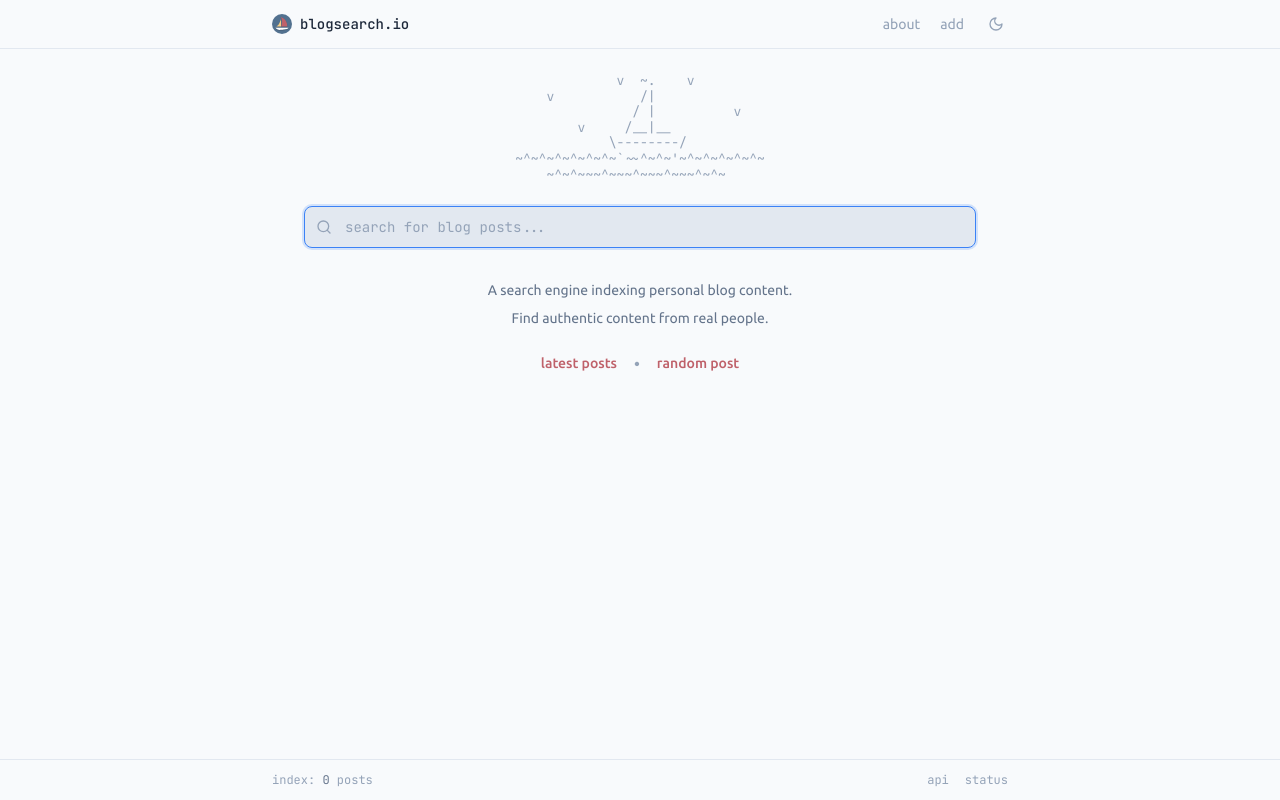
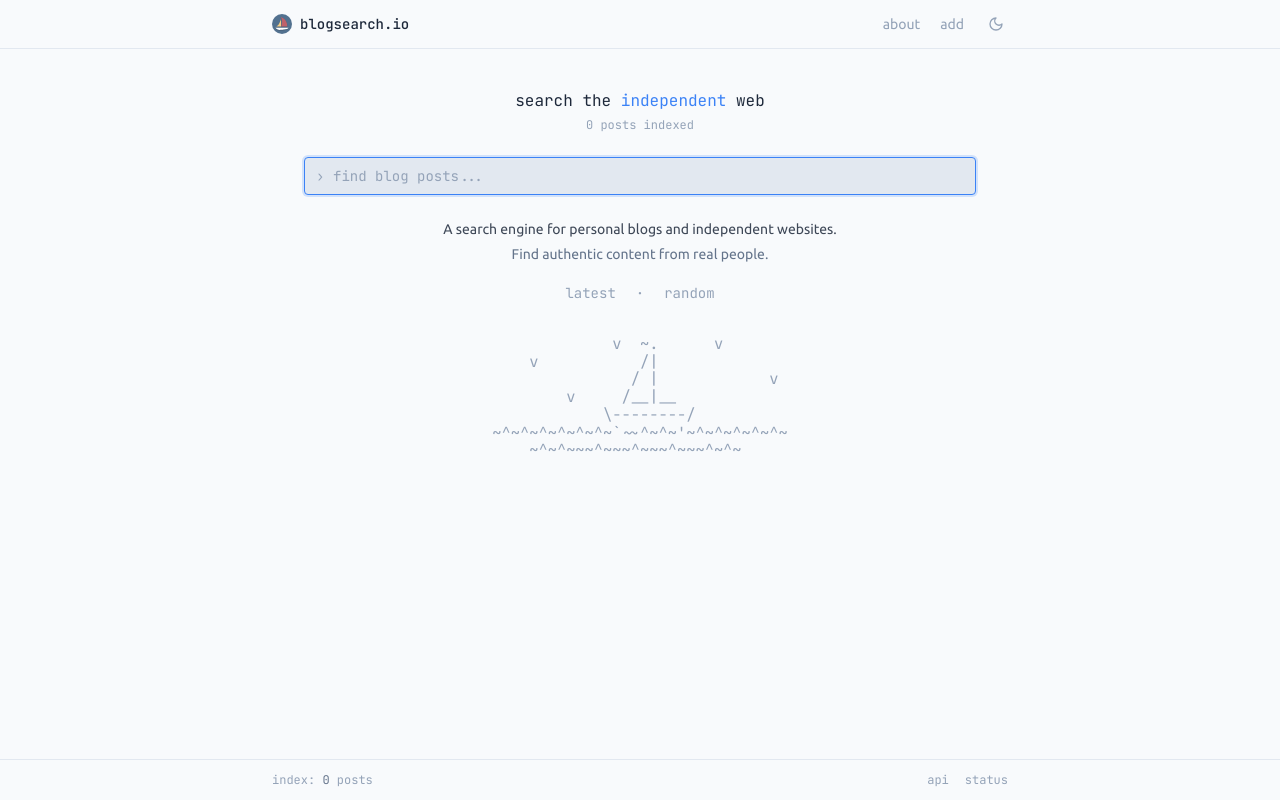
Before and after one commit to sawatkins/blog-search, a FastAPI app: page / in a window 1280 px wide. Run offline with FastAPI, Linux system fonts and the light colour scheme.

Commit message:
update base and index templates to change font to 'Ubuntu', adjust footer text from 'posts' to 'pages', and enhance layout with improved spacing and styling

```diff
--- a/web/templates/base.html
+++ b/web/templates/base.html
@@ -56,7 +56,7 @@
         }
 
         html {
-            font-family: 'Inter', system-ui, sans-serif;
+            font-family: 'Ubuntu', system-ui, sans-serif;
         }
 
         body {
--- a/web/templates/index.html
+++ b/web/templates/index.html
@@ -3,54 +3,60 @@
 {% block title %}Blog Search{% endblock %}
 
 {% block content %}
-<div class="max-w-2xl mx-auto">
+<div class="max-w-2xl mx-auto pt-4">
+
+    <!-- Tagline -->
+    <div class="text-center mb-6">
+        <p class="font-mono text-base" style="color: var(--text-primary);">
+            search the <span style="color: var(--link-color);">independent</span> web
+        </p>
+        <p class="font-mono text-xs mt-1" style="color: var(--text-muted);">
+            {{ posts_size|default('~455k') }} posts indexed
+        </p>
+    </div>
+
+    <!-- Search Box -->
+    <form id="search-form" action="/search" method="get" class="mb-6">
+        <div class="relative">
+            <span class="absolute left-3 top-1/2 -translate-y-1/2 font-mono text-sm select-none" style="color: var(--text-muted);">›</span>
+            <input type="text" name="q" id="search-input"
+                class="search-input w-full pl-7 pr-4 py-2 rounded text-sm font-mono"
+                autocomplete="off" autocapitalize="off" autocorrect="off"
+                placeholder="find blog posts..."
+                autofocus
+                value="{{ query or '' }}">
+        </div>
+    </form>
+
+    <!-- Info -->
+    <div class="flex flex-col items-center text-center mb-4" style="color: var(--text-secondary);">
+        <p class="font-ubuntu mb-1" style="color: var(--text-primary); opacity: 0.85;">
+            A search engine for personal blogs and independent websites.
+        </p>
+        <p class="font-ubuntu mb-0.5">
+            Find authentic content from real people.
+        </p>
+    </div>
+
+    <!-- Quick Links -->
+    <div class="flex items-center justify-center gap-5 mb-8 font-mono text-sm text-center">
+        <a href="/latest" class="nav-link">latest</a>
+        <span style="color: var(--text-muted);">·</span>
+        <a href="/random" class="nav-link">random</a>
+    </div>
+
     <!-- ASCII Sailboat -->
-    <div class="flex justify-center mb-6">
-        <pre class="ascii-art select-none">
-             v  ~.    v
+    <div class="flex justify-center mt-8">
+        <pre class="ascii-art select-none" style="color: var(--text-muted); font-size: 1.1em; line-height: 1.15;">
+             v  ~.      v
     v           /|
-               / |          v
+               / |            v
         v     /__|__
             \--------/
 ~^~^~^~^~^~^~`~~^~^~'~^~^~^~^~^~
     ~^~^~~~^~~~^~~~^~~~^~^~</pre>
     </div>
 
-    <!-- Search Box -->
-    <form id="search-form" action="/search" method="get" class="mb-8">
-        <div class="relative">
-            <svg xmlns="http://www.w3.org/2000/svg" class="absolute left-3 top-1/2 -translate-y-1/2 w-4 h-4" style="color: var(--text-muted);" viewBox="0 0 24 24" fill="none" stroke="currentColor" stroke-width="2" stroke-linecap="round" stroke-linejoin="round">
-                <circle cx="11" cy="11" r="8"></circle>
-                <path d="m21 21-4.3-4.3"></path>
-            </svg>
-            <input type="text" name="q" id="search-input"
-                class="search-input w-full pl-10 pr-4 py-2.5 rounded-lg text-sm font-mono"
-                autocomplete="off" autocapitalize="off" autocorrect="off"
-                placeholder="search for blog posts..."
-                autofocus
-                value="{{ query or '' }}">
-        </div>
-    </form>
-
-    <!-- Description -->
-    <div class="text-center space-y-4">
-        <div class="space-y-2">
-            <p class="text-sm font-ubuntu" style="color: var(--text-secondary);">
-                A search engine indexing personal blog content.
-            </p>
-            <p class="text-sm font-ubuntu" style="color: var(--text-secondary);">
-                Find authentic content from real people.
-            </p>
-        </div>
-
-        <!-- Quick Links -->
-        <div class="flex items-center justify-center gap-4 pt-2">
-            <a href="/latest" class="quicklink text-sm font-medium font-ubuntu">latest posts</a>
-            <span style="color: var(--text-muted);">•</span>
-            <a href="/random" class="quicklink text-sm font-medium font-ubuntu">random post</a>
-        </div>
-
-    </div>
 </div>
 {% endblock %}
 
```
